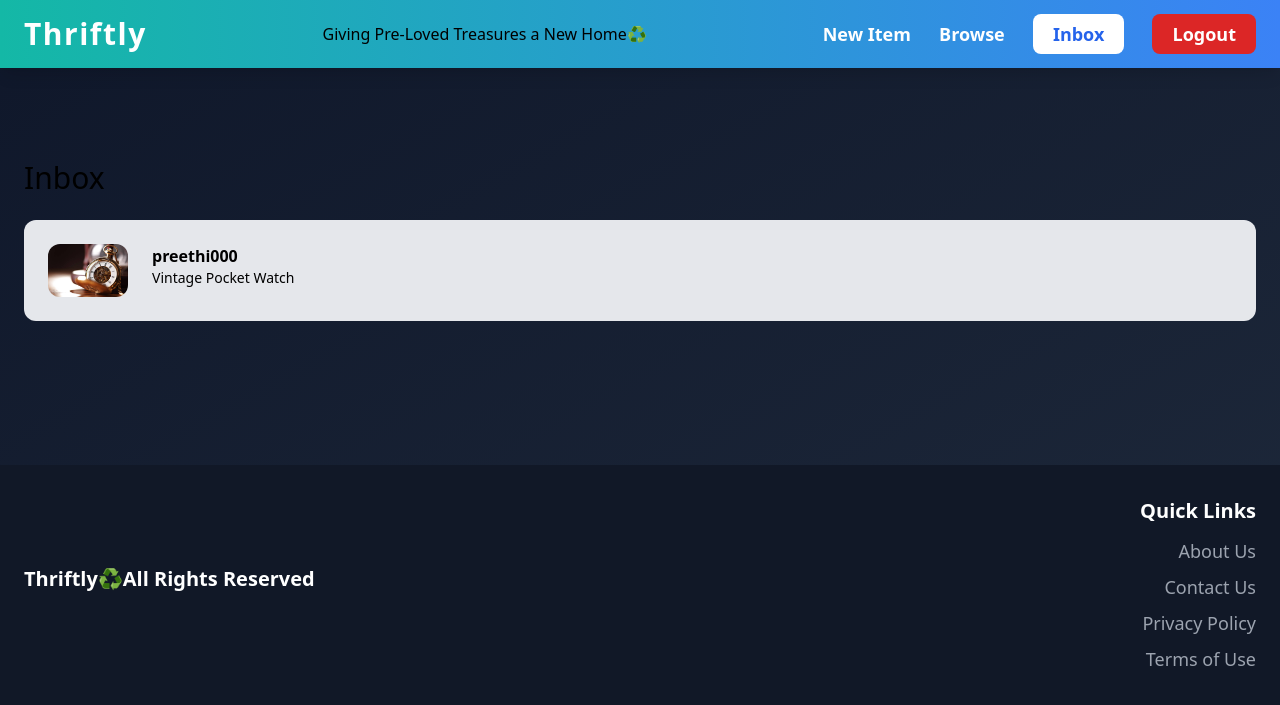
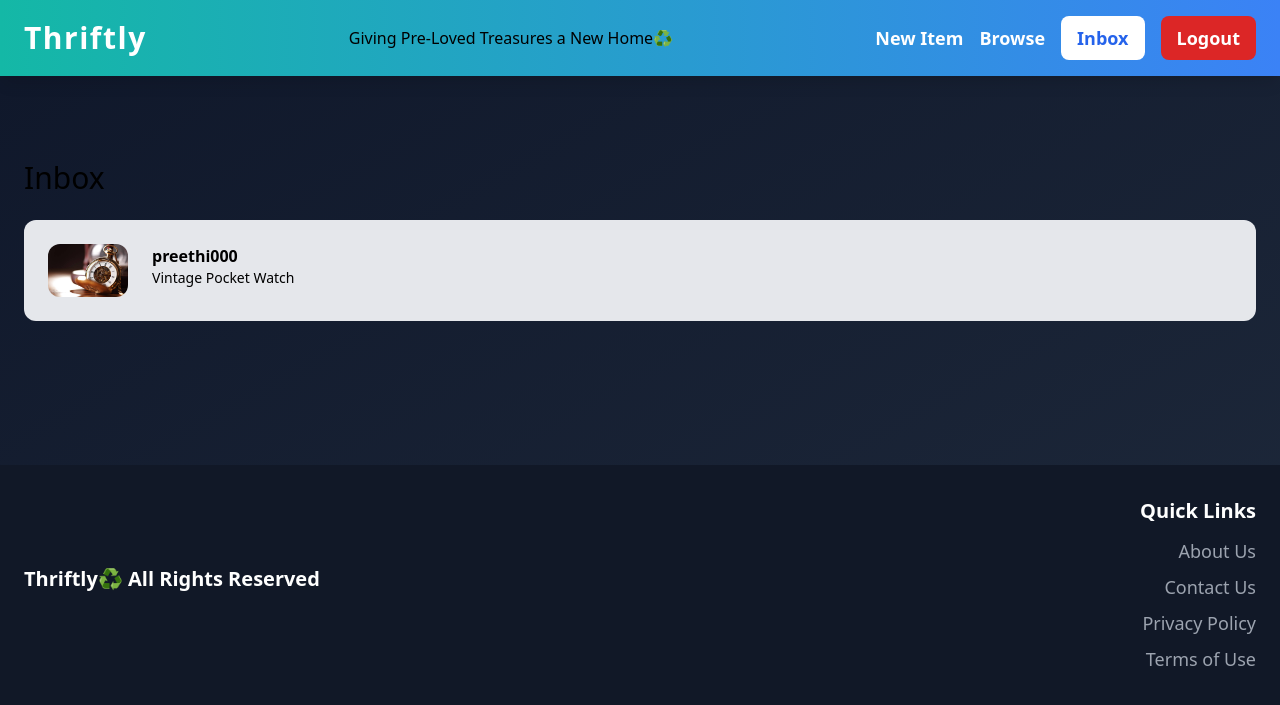
Before and after one commit to anushka00266/Thriftly, a Django app: page /inbox/ in a window 1280 px wide. Shown: the top 705 px of the page. Run offline with Django 5.2, Linux system fonts and the light colour scheme; a user stored in the database is signed in; data comes from the database, SQL or seed files in the repository; some libraries are stand-ins or nearby versions.

Commit message:
Update base.html

```diff
--- a/core/templates/core/base.html
+++ b/core/templates/core/base.html
@@ -22,27 +22,26 @@
         <!-- Navbar -->
         <nav class="bg-gradient-to-r from-teal-500 to-blue-500 py-4 px-6 shadow-lg fixed w-full top-0 z-50">
             <div class="container mx-auto flex justify-between items-center">
-                <a href="/" class="text-3xl font-extrabold text-white tracking-wider">Thriftly</a><p>Giving Pre-Loved Treasures a New Home♻️</p>
+                <a href="/" class="text-3xl font-extrabold text-white tracking-wider">Thriftly</a>
+                <p class="hidden sm:block text-white">Giving Pre-Loved Treasures a New Home♻️</p>
 
-                <div class="space-x-6">
+                <div class="space-x-4 flex flex-wrap items-center">
                     <a href="{% url 'item:new' %}" class="text-lg font-semibold text-white hover:opacity-80 transition">New Item</a>
                     <a href="{% url 'item:items' %}" class="text-lg font-semibold text-white hover:opacity-80 transition">Browse</a>
 
                     {% if request.user.is_authenticated %}
-                        <a href="{% url 'conversation:inbox' %}" class="btn px-5 py-2 text-lg font-semibold bg-white text-blue-600 rounded-lg hover:bg-blue-100">Inbox</a>
-
-                        <!-- Logout Button -->
-                        <a href="{% url 'core:logout' %}" class="btn px-5 py-2 text-lg font-semibold bg-red-600 text-white rounded-lg hover:bg-red-700">Logout</a>
+                        <a href="{% url 'conversation:inbox' %}" class="btn px-4 py-2 text-lg font-semibold bg-white text-blue-600 rounded-lg hover:bg-blue-100">Inbox</a>
+                        <a href="{% url 'core:logout' %}" class="btn px-4 py-2 text-lg font-semibold bg-red-600 text-white rounded-lg hover:bg-red-700">Logout</a>
                     {% else %}
-                        <a href="{% url 'core:signup' %}" class="btn px-5 py-2 text-lg font-semibold bg-white text-teal-600 rounded-lg hover:bg-gray-200">Sign Up</a>
-                        <a href="{% url 'core:login' %}" class="btn px-5 py-2 text-lg font-semibold bg-gray-800 text-white rounded-lg hover:bg-gray-700">Log In</a>
+                        <a href="{% url 'core:signup' %}" class="btn px-4 py-2 text-lg font-semibold bg-white text-teal-600 rounded-lg hover:bg-gray-200">Sign Up</a>
+                        <a href="{% url 'core:login' %}" class="btn px-4 py-2 text-lg font-semibold bg-gray-800 text-white rounded-lg hover:bg-gray-700">Log In</a>
                     {% endif %}
                 </div>
             </div>
         </nav>
 
         <!-- Main Content -->
-        <div class="container mx-auto px-6 py-20 mt-20">
+        <div class="container mx-auto px-4 sm:px-6 py-20 mt-20">
             {% block content %}
             {% endblock %}
         </div>
@@ -51,7 +50,7 @@
         <footer class="bg-gray-900 text-gray-400 py-8 mt-12">
             <div class="container mx-auto flex flex-col md:flex-row justify-between items-center px-6">
                 <div class="text-center md:text-left mb-6 md:mb-0 w-full md:w-2/3">
-                    <h3 class="text-xl font-semibold text-white mb-3">Thriftly♻️All Rights Reserved</h3>
+                    <h3 class="text-xl font-semibold text-white mb-3">Thriftly♻️ All Rights Reserved</h3>
                 </div>
 
                 <div class="w-full md:w-1/3 text-center md:text-right">
```
